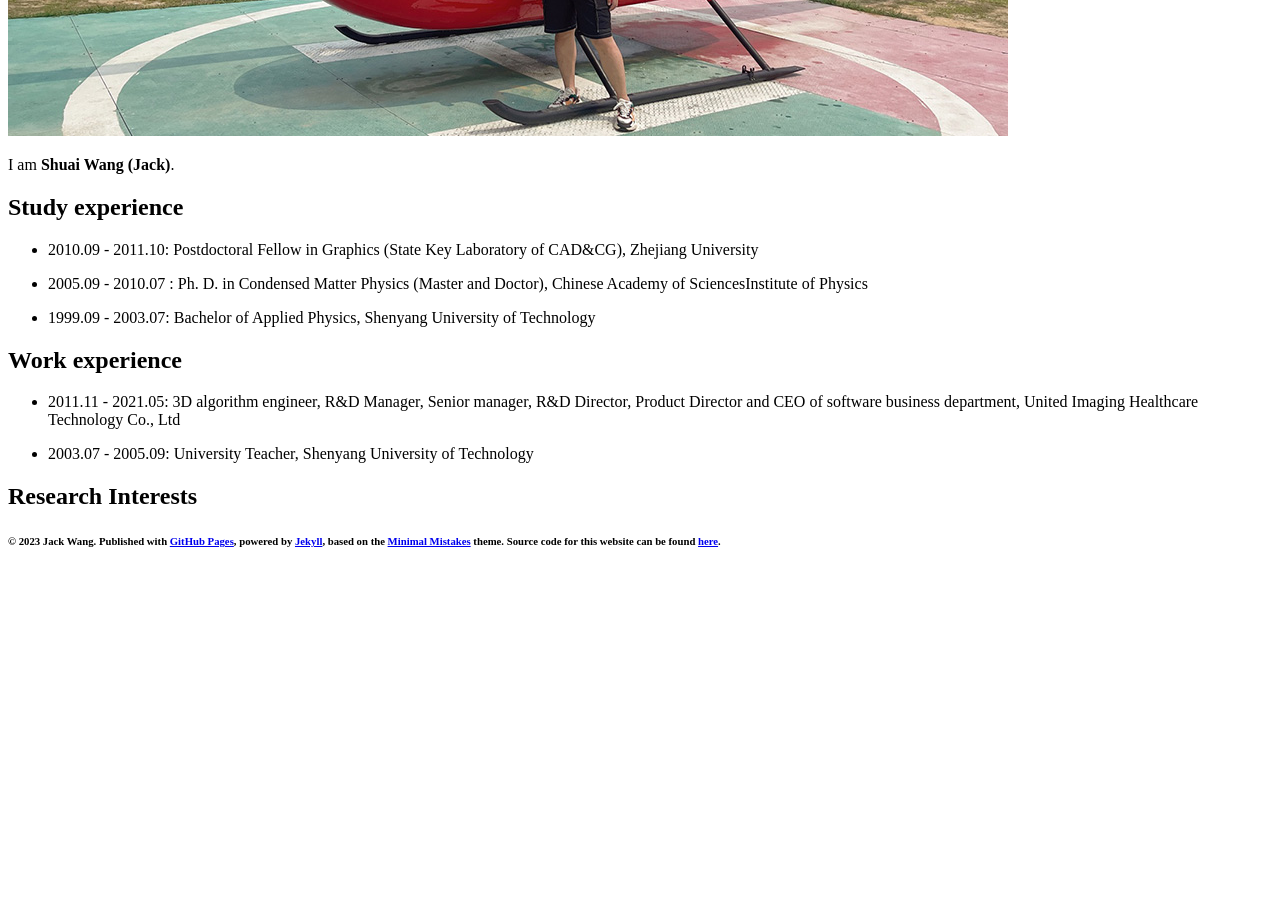
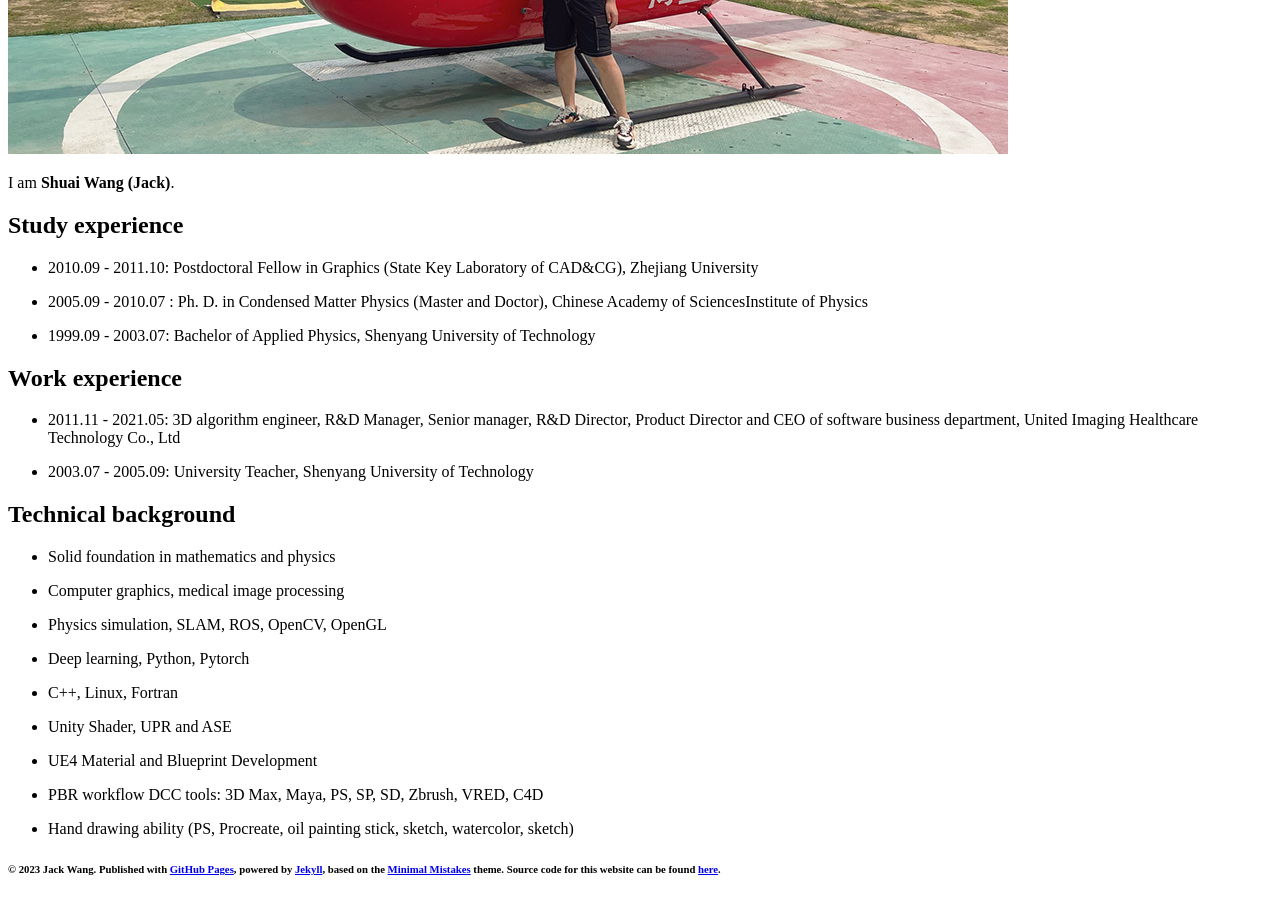
Before and after one commit to swang81/swang81.github.io, a Jekyll site: the page built from index.md, in a window 1280 px wide and 900 px high, scrolled down 958 px. Built offline with Jekyll 4.4.1, drawn with Linux system fonts in a browser that asks for light colours; nearby versions of some CDN libraries; comment, search, counter and statistics services are not loaded; our own code applies the rules of GitHub Pages for plain Markdown files; before the commit the page ends 1530 px from its top, so only the background shows below that.

```diff
--- a/_config.yml
+++ b/_config.yml
@@ -40,7 +40,7 @@ links:
     url: /publications/
   - title: Projects
     url: /projects/
-    title: Game Engines
+  - title: Game Engines
     url: /gameengines/
   - title: Awards
     url: /awards/
--- a/index.md
+++ b/index.md
@@ -24,5 +24,22 @@ I am **Shuai Wang (Jack)**.
 
 - 2003.07 - 2005.09:  University Teacher, Shenyang University of Technology
 
+## **Technical background**
 
-## Research Interests
++ Solid foundation in mathematics and physics
+
++ Computer graphics, medical image processing
+
++ Physics simulation, SLAM, ROS, OpenCV, OpenGL
+
++ Deep learning, Python, Pytorch
+
++ C++, Linux, Fortran
+
++ Unity Shader, UPR and ASE
+
++ UE4 Material and Blueprint Development
+
++ PBR workflow DCC tools: 3D Max, Maya, PS, SP, SD, Zbrush, VRED, C4D
+
++ Hand drawing ability (PS, Procreate, oil painting stick, sketch, watercolor, sketch)
```
Also changed, not shown: gameengines.md (+4 -4 lines), projects.md (+16 -4 lines), 2 other files.
